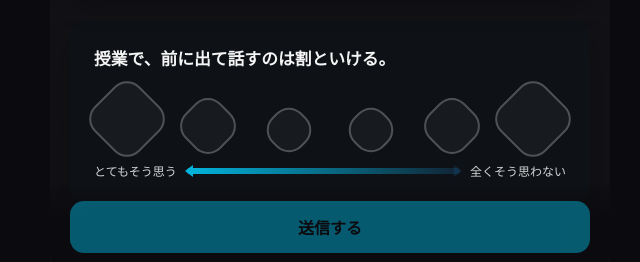
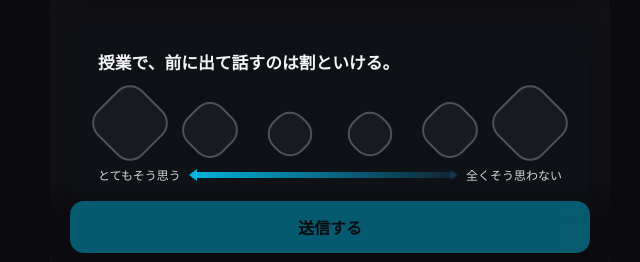
Before and after one commit to cypheroneinc-oss/cb-bot-server, a website with bundled scripts: page bot_server/liff/index.html in a window 1280 px wide. Shown: the part 523-785 px from the top of the page, 310-950 px from the left. Built offline with nearby package versions, Linux system fonts and the light colour scheme.

Commit message:
Update app.css

```diff
--- a/bot_server/liff/assets/app.css
+++ b/bot_server/liff/assets/app.css
@@ -53,8 +53,8 @@ button { font-family: inherit; }
 .question-card {
   background: var(--card);
   border-radius: 16px;
-  padding: 24px;            /* 内側余白を拡大 */
-  margin-bottom: 36px;      /* カード間隔を拡大 */
+  padding: 28px;            /* 内側余白を拡大 */
+  margin-bottom: 56px;      /* カード間隔を拡大 */
   box-shadow: 0 12px 32px rgba(0, 0, 0, 0.25);
 }
 
```
